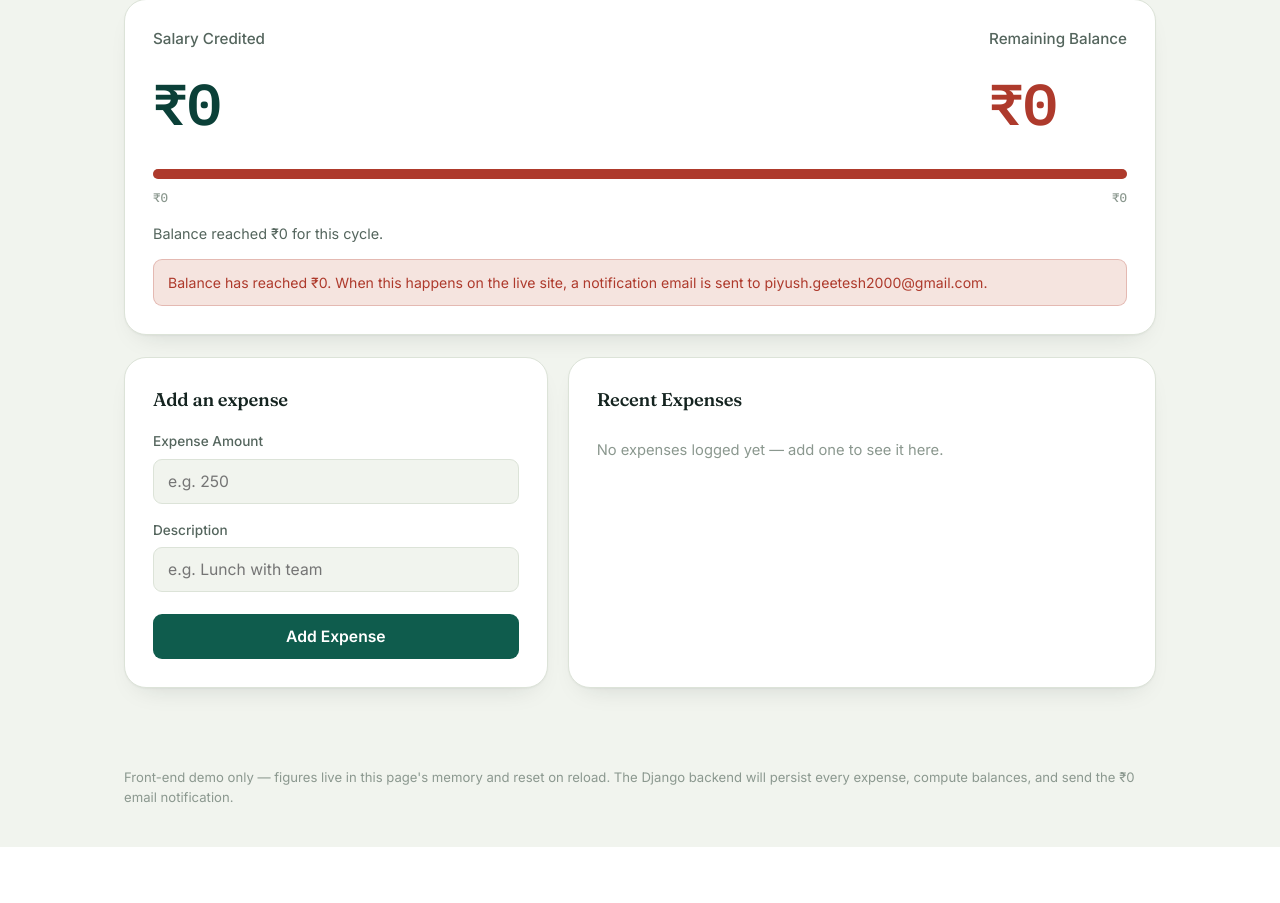
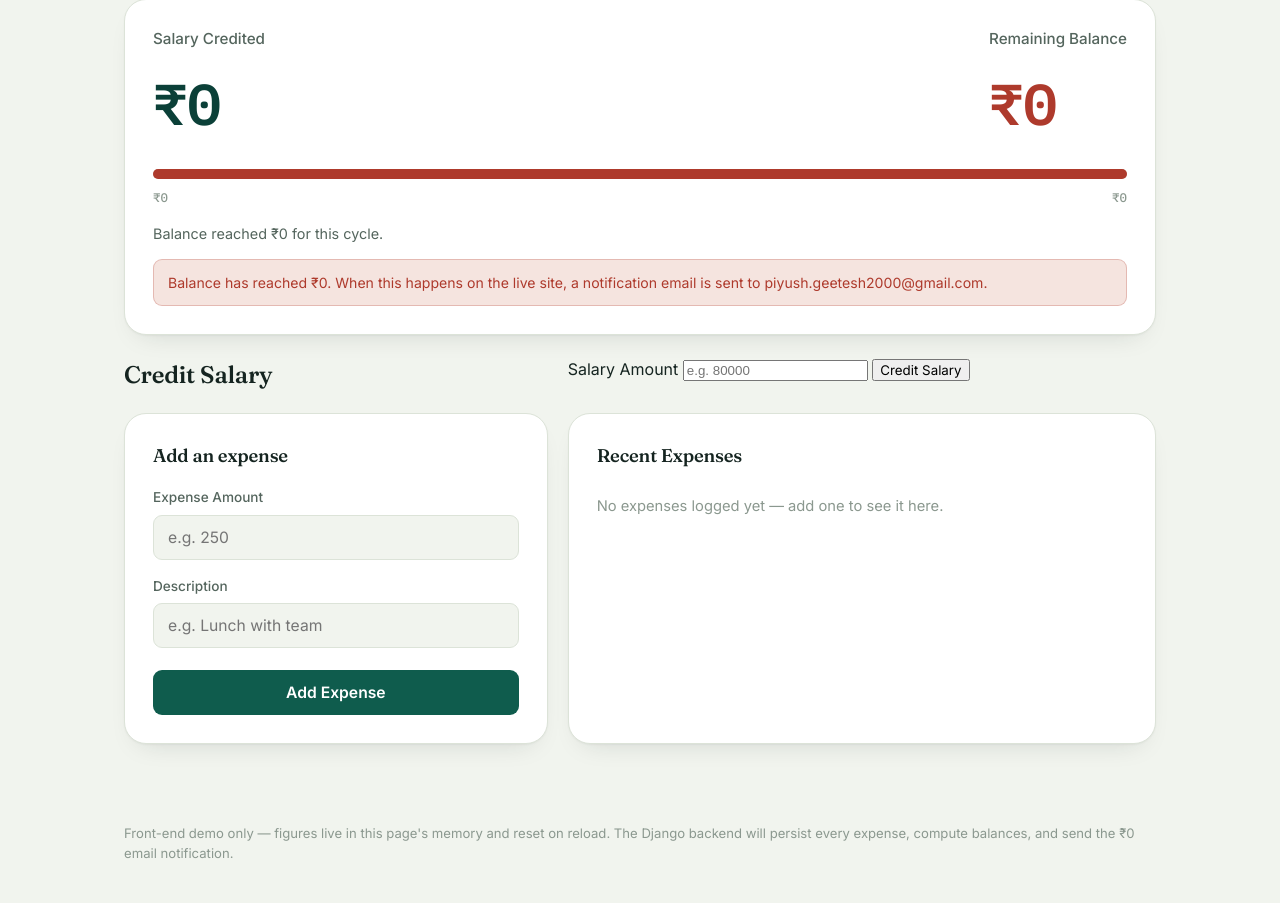
Before and after one commit to Piyush-Geetesh/Expense-Tracker, a Django app: page / in a window 1280 px wide. Shown: the part 123-1026 px from the top of the page. Before the commit the page ends 970 px from the top, so only its background shows below. Run offline with Django 5.2, Linux system fonts and the light colour scheme; data that the repository does not hold is empty.

Commit message:
Add dynamic salary entry

```diff
--- a/expense/templates/expense/home.html
+++ b/expense/templates/expense/home.html
@@ -351,6 +351,29 @@
     </section>
 
     <div class="dashboard-grid">
+        <h2>Credit Salary</h2>
+
+<form method="POST">
+    {% csrf_token %}
+
+    <label for="salaryAmount">Salary Amount</label>
+
+    <input
+        type="number"
+        id="salaryAmount"
+        name="salary_amount"
+        placeholder="e.g. 80000"
+        min="0"
+        step="0.01"
+        required
+    >
+
+    <button
+        type="submit"
+        name="salary_submit">
+        Credit Salary
+    </button>
+</form>
 
       <section class="card form-card">
         <h2>Add an expense</h2>
@@ -378,7 +401,12 @@
             maxlength="60"
             />
 
-          <button type="submit" class="btn-primary">Add Expense</button>
+          <button
+    type="submit"
+    name="expense_submit"
+    class="btn-primary">
+    Add Expense
+</button>
           <p class="form-hint" id="formHint" hidden></p>
         </form>
       </section>
--- a/expense/views.py
+++ b/expense/views.py
@@ -6,37 +6,45 @@ from .models import Expense, Salary
 def home(request):
 
     if request.method == 'POST':
-        amount = request.POST.get('amount')
-        description = request.POST.get('description')
 
-        if amount and description:
-            Expense.objects.create(
-                amount=amount,
-                description=description
-            )
+        # Salary form submitted
+        if 'salary_submit' in request.POST:
+            salary_amount = request.POST.get('salary_amount')
 
-        return redirect('home')
+            if salary_amount:
+                Salary.objects.create(
+                    amount=salary_amount
+                )
 
-    # Get all expenses
+            return redirect('home')
+
+        # Expense form submitted
+        if 'expense_submit' in request.POST:
+            amount = request.POST.get('amount')
+            description = request.POST.get('description')
+
+            if amount and description:
+                Expense.objects.create(
+                    amount=amount,
+                    description=description
+                )
+
+            return redirect('home')
+
     expenses = Expense.objects.all().order_by('-created_at')
 
-    # Get latest salary
-    salary = Salary.objects.order_by('-credited_at').first()
+    salary = Salary.objects.order_by(
+        '-credited_at'
+    ).first()
 
-    # Calculate total expenses
     total_expenses = Expense.objects.aggregate(
         total=Sum('amount')
     )['total'] or 0
 
-    # Calculate remaining balance
     if salary:
         balance = salary.amount - total_expenses
     else:
         balance = 0
-
-    print("SALARY =", salary)
-    print("TOTAL EXPENSES =", total_expenses)
-    print("BALANCE =", balance)
 
     return render(
         request,
```
